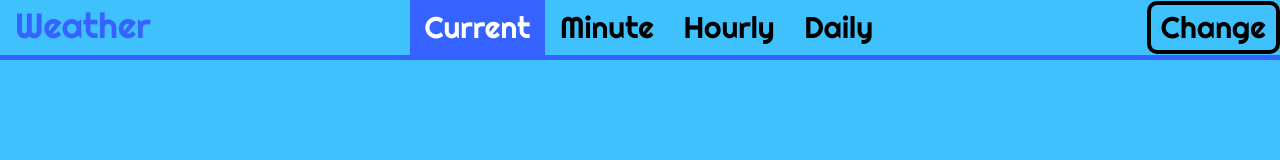
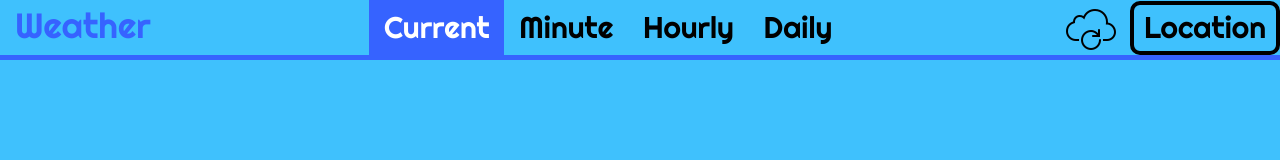
Before and after one commit to dvptl68/Weather, an Electron app: page app/html/index.html in a window 1280 px wide. Drawn offline with nearby package versions, Linux system fonts and the light colour scheme; no server answers.

Commit message:
Import refresh icon

```diff
--- a/app/css/style.css
+++ b/app/css/style.css
@@ -84,6 +84,7 @@ html, body {
   font-size: 30px;
   font-family: 'Righteous';
   padding: 0px 10px;
+  padding-bottom: 1px;
   outline: 0 !important;
   margin: 0px 0px;
   margin-top: 1px;
@@ -95,6 +96,12 @@ html, body {
   background-color: #3663FF;
   border-color: #3663FF;
   color: white;
+}
+
+#refresh {
+  margin-top: -17px;
+  margin-right: 10px;
+  cursor: pointer;
 }
 
 .text {
--- a/app/html/index.html
+++ b/app/html/index.html
@@ -38,7 +38,8 @@
         <div class="col"></div>
         <!-- Button to change city -->
         <div class="col-auto">
-          <button id="city">Change</button>
+          <img id ="refresh" src="../images/refresh.png" title="Refresh" alt="Refresh">
+          <button id="city">Location</button>
         </div>
       </div>
     </div>
```
Also changed, not shown: app/images/refresh.png (added).
